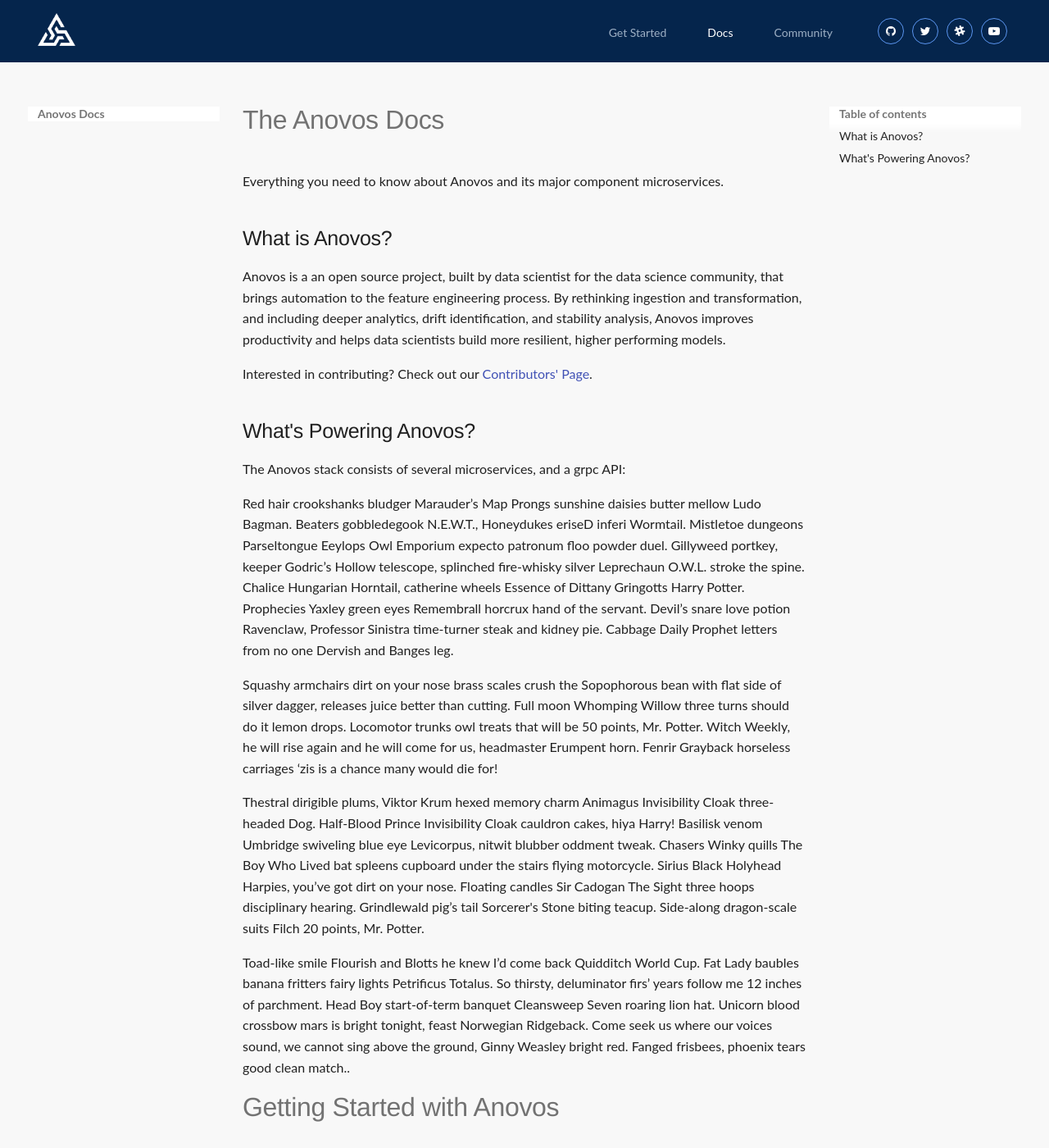
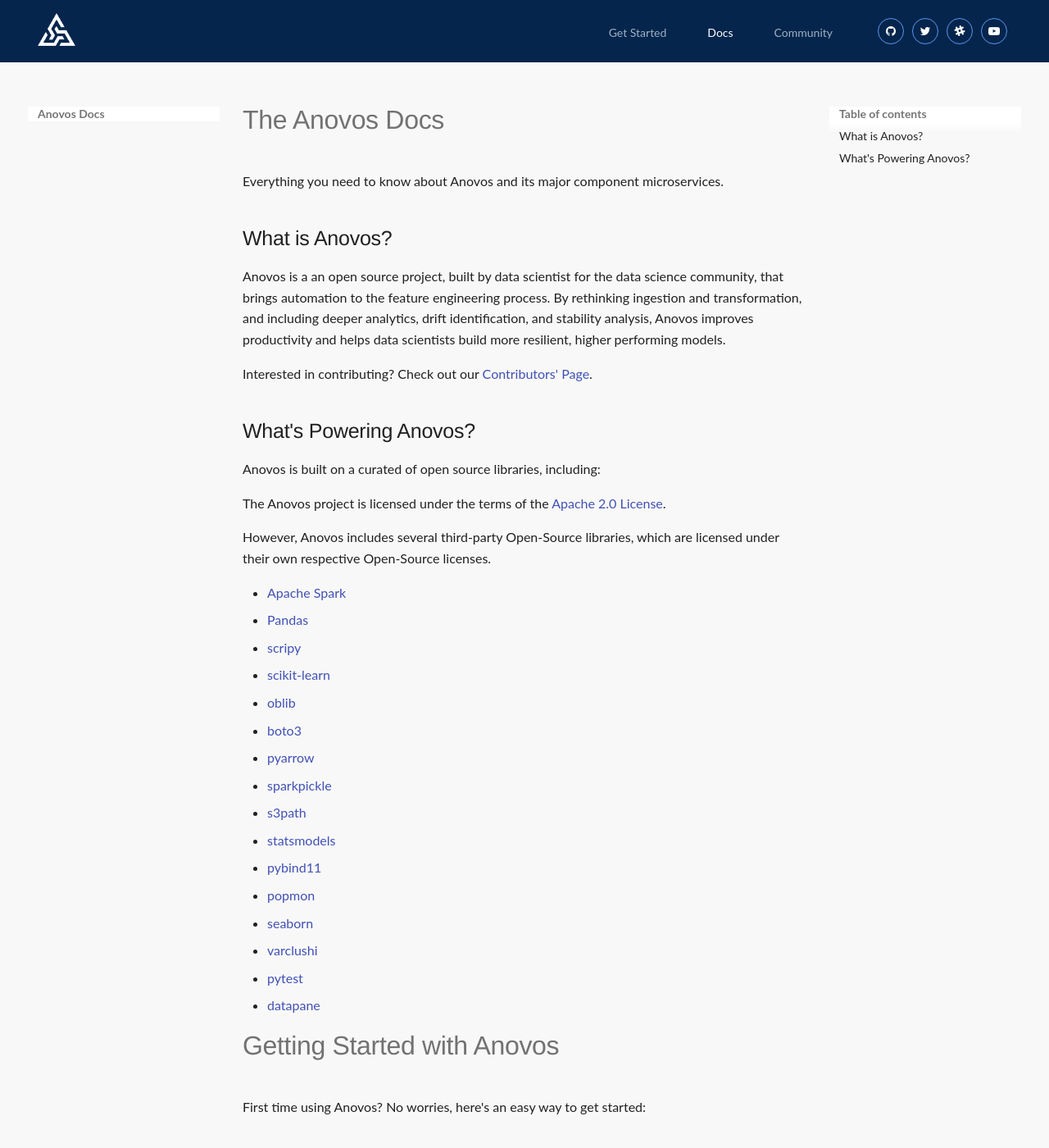
Before and after one commit to anovos/anovos-docs, an MkDocs documentation site: the page built from docs/index.md, in a window 1280 px wide and 1400 px high. Shown: the whole window at 82% size. Built offline with MkDocs 1.6.1 and Material for MkDocs 9.7.7, drawn with Linux system fonts in a browser that asks for light colours.

Commit message:
updating about to include the libraries in docs

```diff
--- a/docs/index.md
+++ b/docs/index.md
@@ -10,15 +10,29 @@
 
 ## What's Powering Anovos?
 
-The Anovos stack consists of several microservices, and a grpc API:
+Anovos is built on a curated  of open source libraries, including:
 
-Red hair crookshanks bludger Marauder’s Map Prongs sunshine daisies butter mellow Ludo Bagman. Beaters gobbledegook N.E.W.T., Honeydukes eriseD inferi Wormtail. Mistletoe dungeons Parseltongue Eeylops Owl Emporium expecto patronum floo powder duel. Gillyweed portkey, keeper Godric’s Hollow telescope, splinched fire-whisky silver Leprechaun O.W.L. stroke the spine. Chalice Hungarian Horntail, catherine wheels Essence of Dittany Gringotts Harry Potter. Prophecies Yaxley green eyes Remembrall horcrux hand of the servant. Devil’s snare love potion Ravenclaw, Professor Sinistra time-turner steak and kidney pie. Cabbage Daily Prophet letters from no one Dervish and Banges leg.
 
-Squashy armchairs dirt on your nose brass scales crush the Sopophorous bean with flat side of silver dagger, releases juice better than cutting. Full moon Whomping Willow three turns should do it lemon drops. Locomotor trunks owl treats that will be 50 points, Mr. Potter. Witch Weekly, he will rise again and he will come for us, headmaster Erumpent horn. Fenrir Grayback horseless carriages ‘zis is a chance many would die for!
+The Anovos project is licensed under the terms of the [Apache 2.0 License](http://www.apache.org/licenses/LICENSE-2.0).
 
-Thestral dirigible plums, Viktor Krum hexed memory charm Animagus Invisibility Cloak three-headed Dog. Half-Blood Prince Invisibility Cloak cauldron cakes, hiya Harry! Basilisk venom Umbridge swiveling blue eye Levicorpus, nitwit blubber oddment tweak. Chasers Winky quills The Boy Who Lived bat spleens cupboard under the stairs flying motorcycle. Sirius Black Holyhead Harpies, you’ve got dirt on your nose. Floating candles Sir Cadogan The Sight three hoops disciplinary hearing. Grindlewald pig’s tail Sorcerer's Stone biting teacup. Side-along dragon-scale suits Filch 20 points, Mr. Potter.
+However, Anovos includes several third-party Open-Source libraries, which are licensed under their own respective Open-Source licenses.
 
-Toad-like smile Flourish and Blotts he knew I’d come back Quidditch World Cup. Fat Lady baubles banana fritters fairy lights Petrificus Totalus. So thirsty, deluminator firs’ years follow me 12 inches of parchment. Head Boy start-of-term banquet Cleansweep Seven roaring lion hat. Unicorn blood crossbow mars is bright tonight, feast Norwegian Ridgeback. Come seek us where our voices sound, we cannot sing above the ground, Ginny Weasley bright red. Fanged frisbees, phoenix tears good clean match..
+- [Apache Spark](https://github.com/apache/spark)
+- [Pandas](https://github.com/pandas-dev/pandas)
+- [scripy](https://github.com/scipy/scipy)
+- [scikit-learn](https://github.com/scikit-learn/scikit-learn/)
+- [oblib](https://github.com/joblib/joblib)
+- [boto3](https://github.com/boto/boto3)
+- [pyarrow](https://github.com/apache/arrow)
+- [sparkpickle](https://github.com/src-d/sparkpickle/)
+- [s3path](https://github.com/liormizr/s3path)
+- [statsmodels](https://github.com/statsmodels/statsmodels)
+- [pybind11](https://github.com/pybind/pybind11)
+- [popmon](https://github.com/ing-bank/popmon/)
+- [seaborn](https://github.com/mwaskom/seaborn)
+- [varclushi](https://github.com/jingtt/varclushi)
+- [pytest](https://pytest.org/)
+- [datapane](https://github.com/datapane/datapane/)
 
 
 # Getting Started with Anovos
```
Also changed, not shown: 1 other file.
